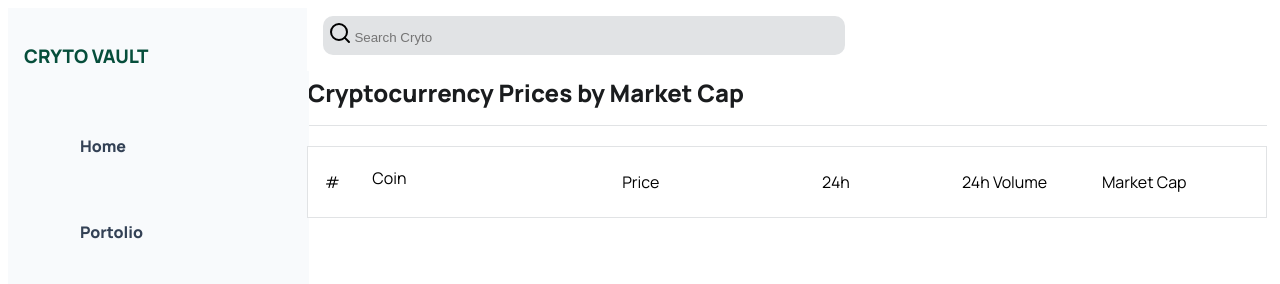
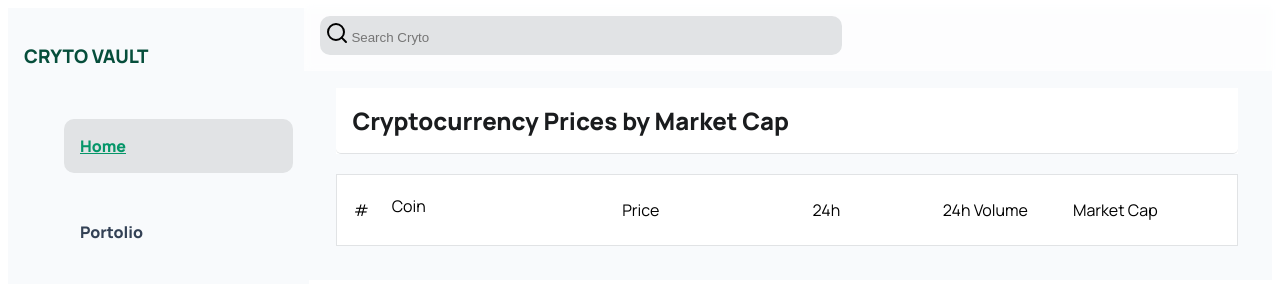
Before and after one commit to sarthak-gupta229/CryptoTracker, a plain HTML site: page index.html in a window 1280 px wide. Drawn offline with Linux system fonts and the light colour scheme; no server answers.

Commit message:
css update

```diff
--- a/index.html
+++ b/index.html
@@ -18,7 +18,7 @@
           <h3>CRYTO VAULT</h3>
         </div>
         <ul id="navlinks">
-          <a href="index.html"><li>Home</li></a>
+          <a href="index.html" class="active"><li>Home</li></a>
           <a href="portolio.html"><li>Portolio</li></a>
         </ul>
       </div>
@@ -63,16 +63,16 @@
 
             <!-- <div class="trendingcard"></div> -->
           </div>
-          <div  id="dataheading">
-            <p style="width:40px; text-align:center">#</p>
-            <p style="height:30px; width:30px;">Coin</p>
-            <span style="width:180px; ">
-              <p style="margin:1px"></p>
+          <div id="dataheading">
+            <p style="width: 40px; text-align: center">#</p>
+            <p style="height: 30px; width: 30px">Coin</p>
+            <span style="width: 180px">
+              <p style="margin: 1px"></p>
             </span>
-            <p style="width:180px;">Price</p>
-            <p style="width:120px;">24h</p>
-            <p style="width:120px; ">24h Volume</p>
-            <p style="width:160px;">Market Cap	</p>
+            <p style="width: 180px">Price</p>
+            <p style="width: 120px">24h</p>
+            <p style="width: 120px">24h Volume</p>
+            <p style="width: 160px">Market Cap</p>
           </div>
         </div>
       </div>
--- a/style.css
+++ b/style.css
@@ -9,6 +9,7 @@ a {
 }
 
 a:hover {
+    border-right: 4px solid #059669;
 }
 #sidebar {
   display: flex;
@@ -41,8 +42,17 @@ a:hover {
 }
 #navlinks a:hover {
   background-color: #e1e3e5;
+}
+
+#navlinks a:hover li,
+#navlinks a.active li {
   color: #059669;
   text-decoration: underline;
+}
+
+#navlinks a.active {
+  background-color: #e1e3e5;
+
 }
 #nav {
   z-index: 99;
@@ -51,9 +61,9 @@ a:hover {
   padding: 1rem 0 1rem 1rem;
   top: 0;
   background-color: white;
-  /* background: rgba(255, 255, 255, 0.654);
+  background: rgba(255, 255, 255, 0.654);
   backdrop-filter: blur(5px);
-  -webkit-backdrop-filter: blur(10px); */
+  -webkit-backdrop-filter: blur(10px);
 }
 #search {
   border: none;
@@ -62,10 +72,11 @@ a:hover {
   width: 35vw;
 }
 #home {
-  padding: 5px;
+  padding: 2px;
   padding-top: 3rem;
   width: 100%;
   margin-left: 23vw;
+  background-color: #f8fafc;
 }
 #searchbar {
   background-color: #e1e3e5;
@@ -78,25 +89,33 @@ a:hover {
 #trendingheading {
   color: #1a1c1e;
   background-color: white;
+  padding: 1rem;
 }
 #trending {
   background-color: white;
 }
 #container {
-  background-color: white;
+
+  margin: 2rem;
 }
 
 #container h2 {
   border-bottom: 1px solid #e1e3e5;
-  padding-bottom: 1rem;
+  border-radius: 5px;
+  background-color: white;
+  /* padding-bottom: 1rem; */
 }
 .trendingcard {
+background-color: white;
   border-bottom: 1px solid #e1e3e5;
   padding: 0.5rem;
   display: flex;
   align-items: center;
   gap: 10px;
   justify-content: space-between;
+}
+.trendingcard:hover{
+    background-color: #f8fafc;
 }
 #dataheading {
   border: 1px solid #e1e3e5;
```
